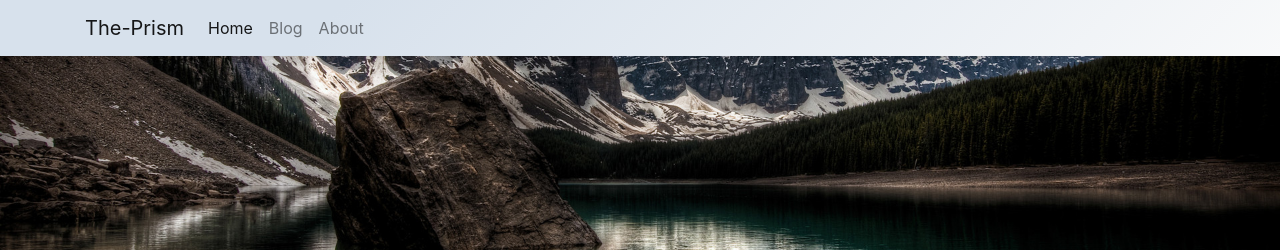
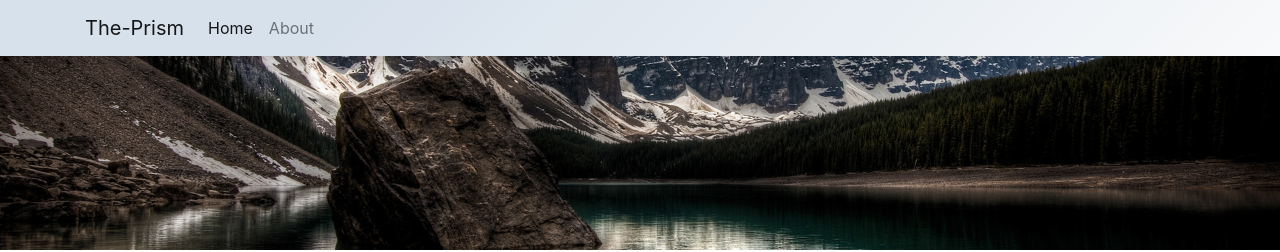
Before and after one commit to the-prism/website, a Jekyll site: the page built from index.html, in a window 1280 px wide. Shown: the top 252 px of the page. Built offline with Jekyll 4.4.1, drawn with Linux system fonts in a browser that asks for light colours.

Commit message:
Rm links to the blog Hide it from view

```diff
--- a/_includes/nav-bar.html
+++ b/_includes/nav-bar.html
@@ -12,9 +12,9 @@
                 <li class="nav-item{% if page.title == "Home" %} active{% endif %}">
                     <a class="nav-link" href="{{ site.baseurl }}/">Home</a>
                 </li>
-                <li class="nav-item{% if page.blog %} active{% endif %}">
+                <!--<li class="nav-item{% if page.blog %} active{% endif %}">
                     <a class="nav-link" href="{{ site.baseurl }}/blog">Blog</a>
-                </li>
+                </li>-->
                 <li class="nav-item{% if page.title == "About" %} active{% endif %}">
                     <a class="nav-link" href="{{ site.baseurl }}/about">About</a>
                 </li>
```
